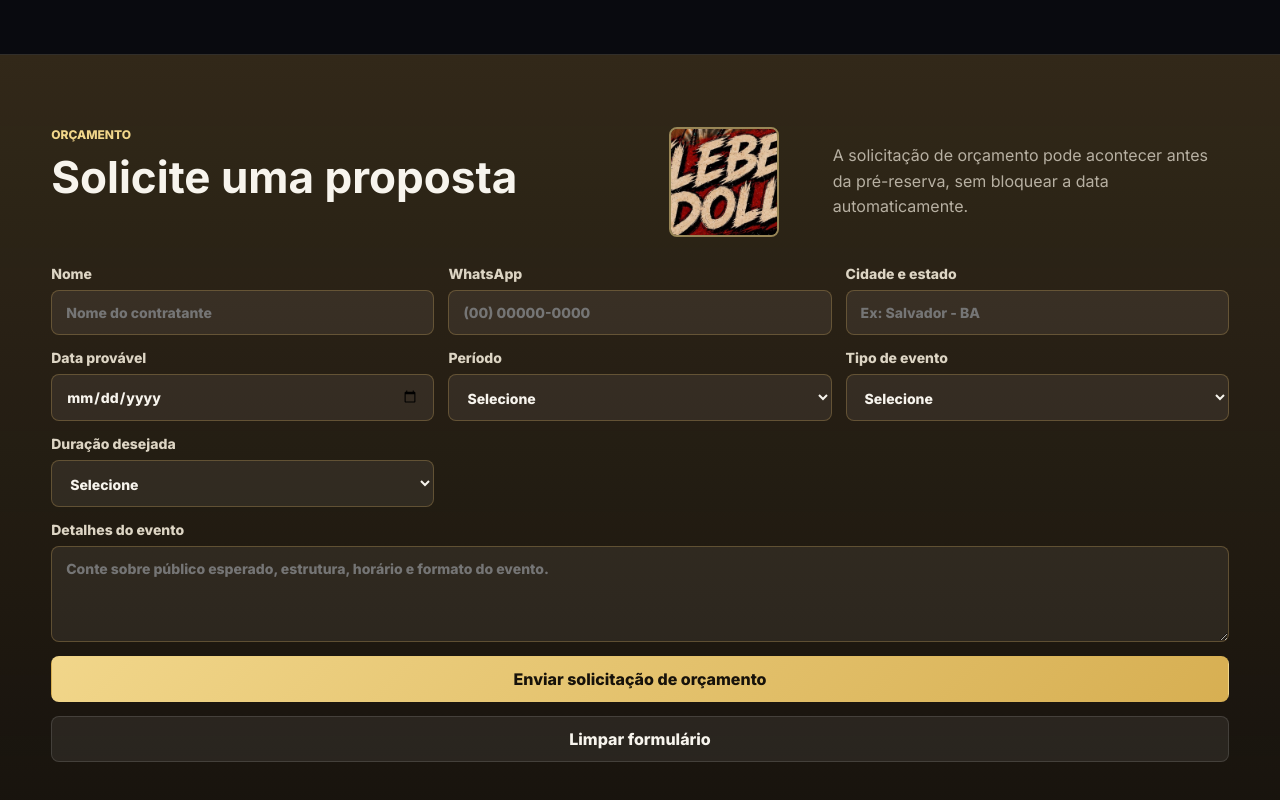
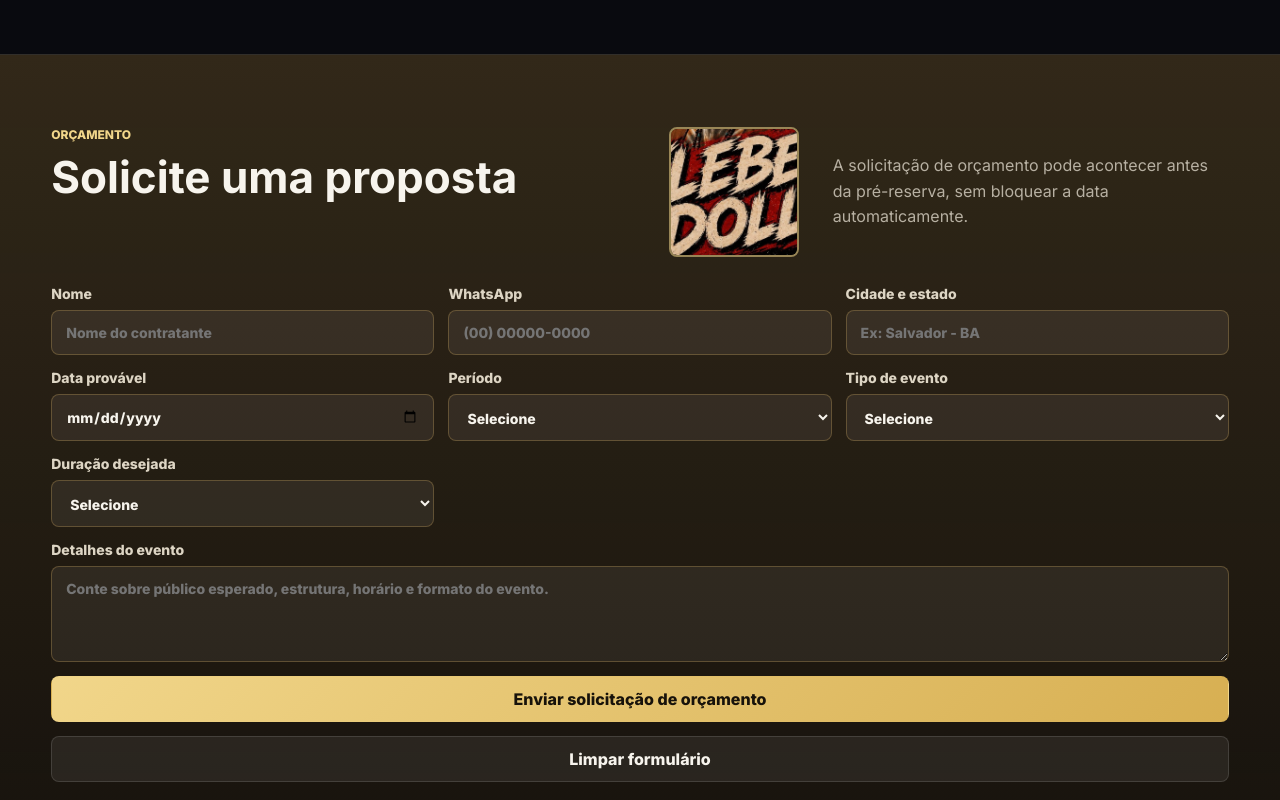
Before and after one commit to kleberdolli/agenda-kleber-dolli, a website: page index.html in a window 1280 px wide. Shown: the part 3020-3820 px from the top of the page. Drawn offline with Linux system fonts and the light colour scheme.

Commit message:
Add files via upload

```diff
--- a/styles.css
+++ b/styles.css
@@ -556,12 +556,12 @@ h2 {
 }
 
 .heading-note img {
-  width: 110px;
-  height: 110px;
+  width: 130px;
+  height: 130px;
   border: 2px solid rgba(241, 214, 138, 0.55);
   border-radius: 8px;
   object-fit: cover;
-  object-position: center top;
+  object-position: 50% 15%;
 }
 
 .heading-note p {
```
